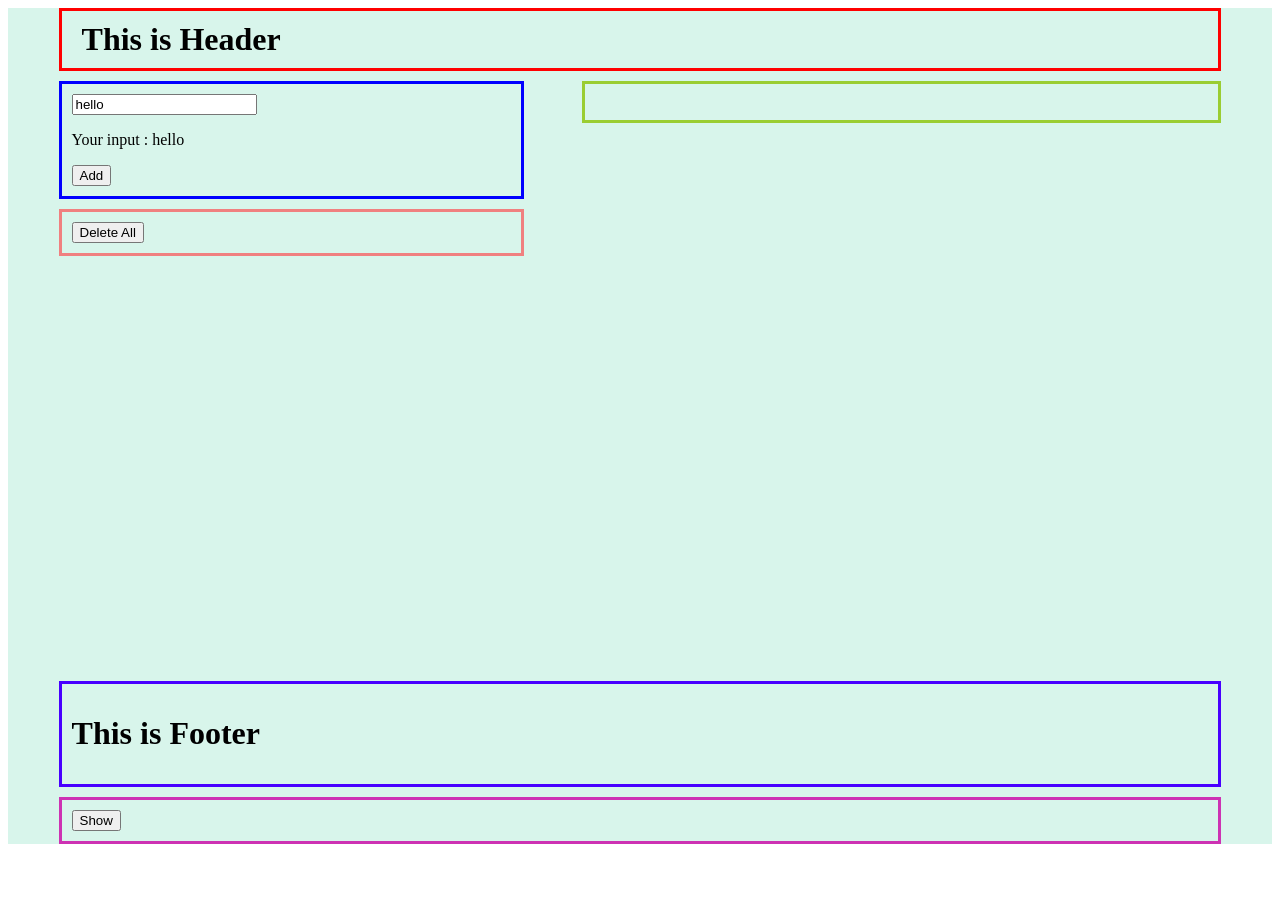
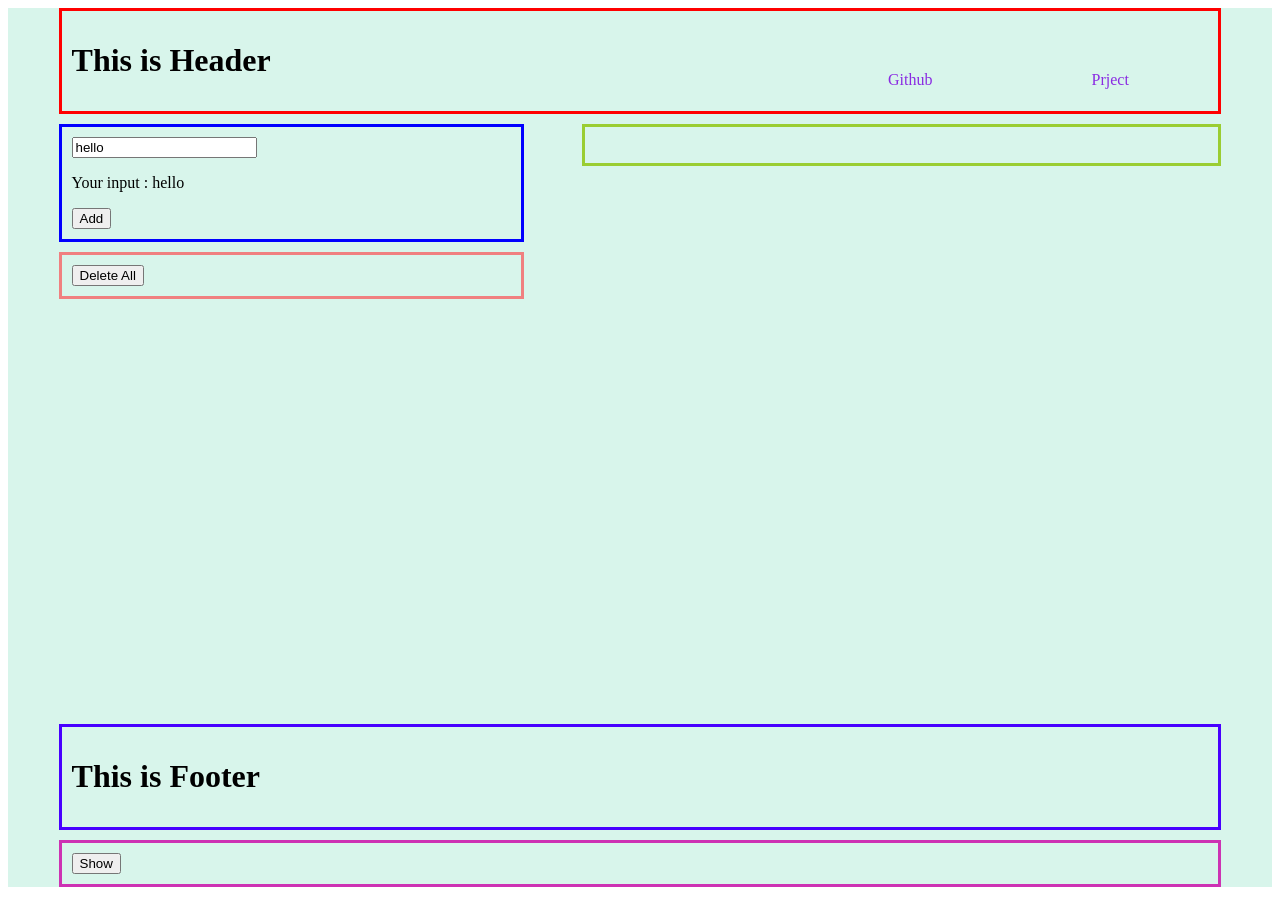
Before and after one commit to fukugit/todo-list-vue3, a Vue app: page / in a window 1280 px wide. Before the commit the page ends 854 px from the top, so only its background shows below. Built offline with nearby package versions, Linux system fonts and the light colour scheme.

Commit message:
Change layout

```diff
--- a/src/App.vue
+++ b/src/App.vue
@@ -61,6 +61,9 @@ const showTodoList = () => {
   justify-content: space-between;
   min-height: 600px;
 }
+header {
+  margin-bottom: 10px;
+}
 article {
   width: 40%;
 }
--- a/src/components/TodoHeader.vue
+++ b/src/components/TodoHeader.vue
@@ -1,6 +1,13 @@
 <template>
   <div class="main-header">
-    <h1>This is Header</h1>
+    <div class="title">
+      <h1>This is Header</h1>
+    </div><!-- /.title -->
+    <div class="sub">
+      <a class="sub-link" href="https://github.com/fukugit/todo-list-vue3" target="_blank">Github</a>
+      <a class="sub-link" href="https://github.com/users/fukugit/projects/1" target="_blank">Prject</a>
+    </div><!-- /.sub -->
+
   </div>
 </template>
 
@@ -8,10 +15,24 @@
   .main-header {
     border: red solid;
     padding: 10px;
-    margin-bottom: 10px;
+    display: flex;
+    justify-content: space-between;
+    height: 80px;
   }
-  h1 {
-    display: inline;
-    padding: 10px;
+  .title {
+    /* background-color: red; */
+    width: 400px;
+  }
+  .sub {
+    margin-top: 50px;
+    /* background-color: blue; */
+    width: 400px;
+    display: flex;
+    justify-content: space-around;
+  }
+  .sub-link {
+    display: block;
+    text-decoration: none;
+    color: blueviolet;
   }
 </style>
```
Also changed, not shown: 7 other files (tests, documents, lock files or other folders).
